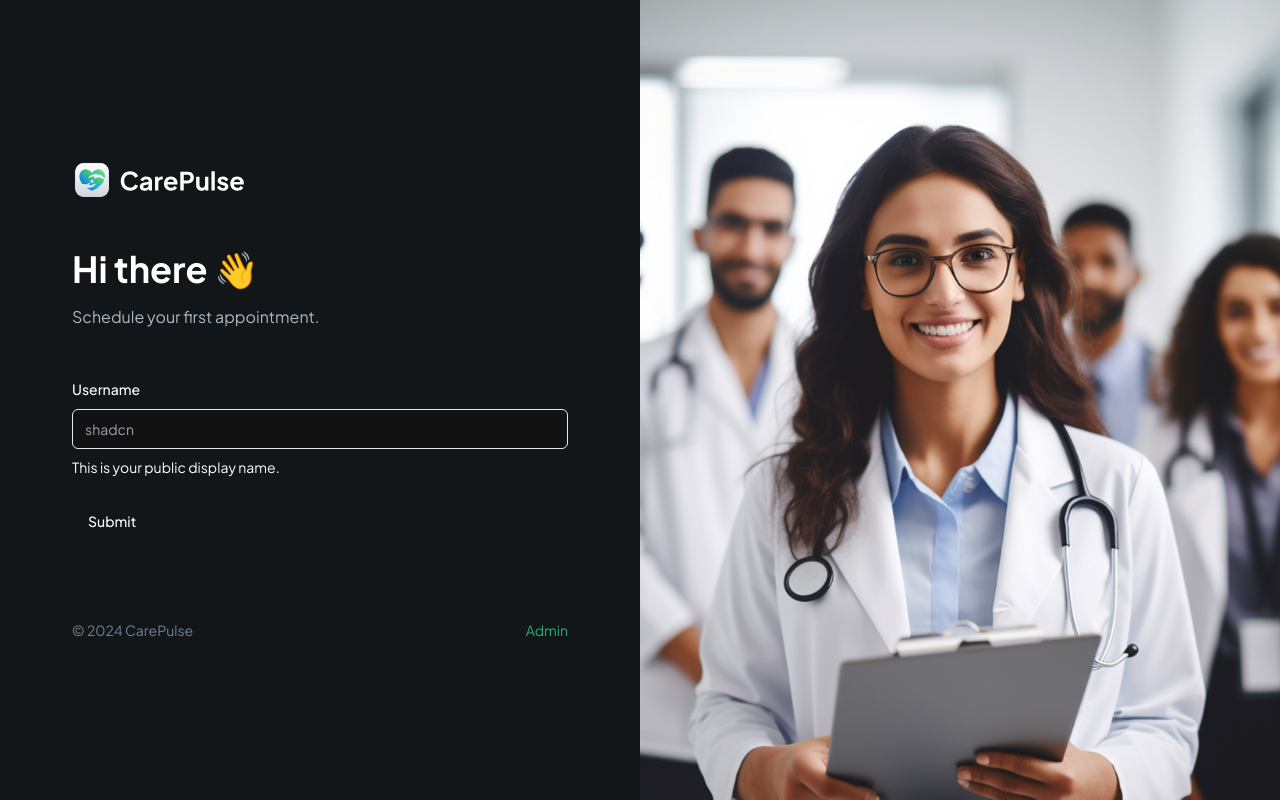
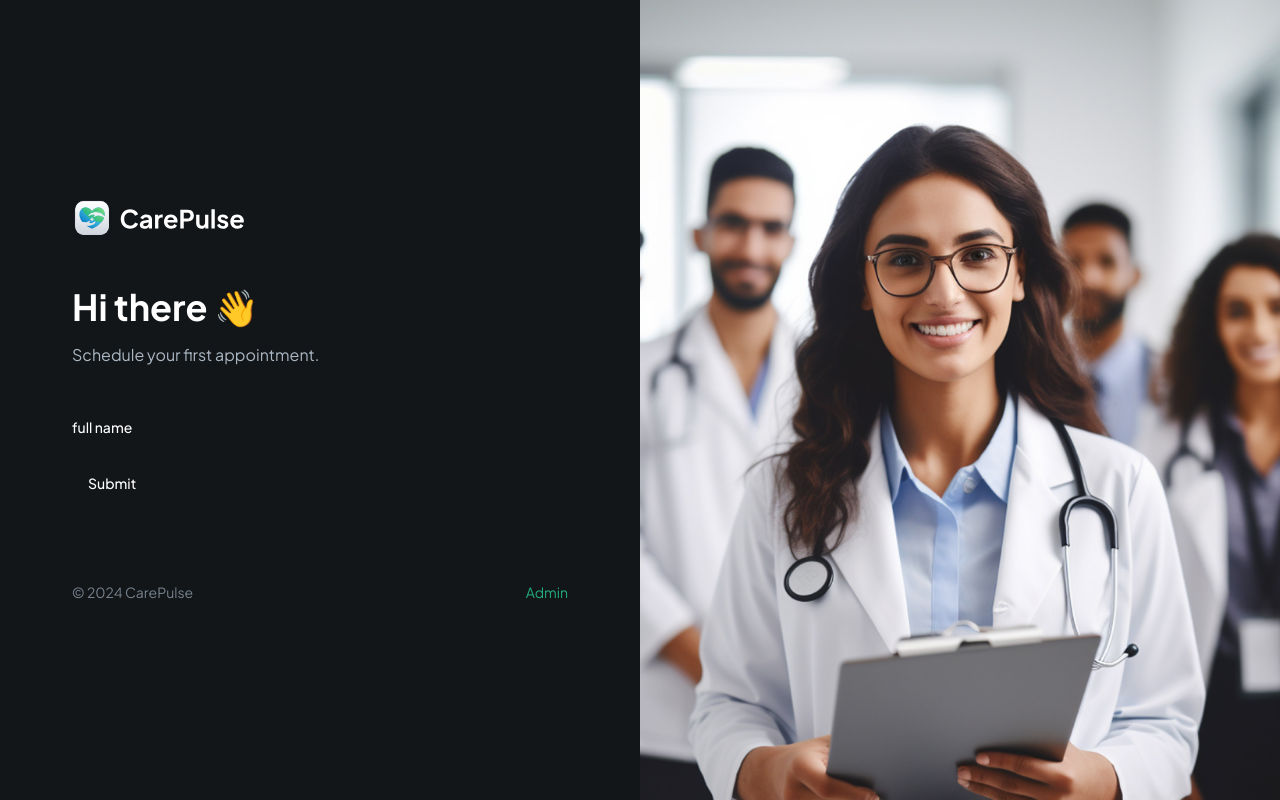
Before and after one commit to lalocesar2003/health_care_nextJS, a Next.js app: page / in a window 1280 px wide. Built offline with nearby package versions, Linux system fonts and the light colour scheme.

Commit message:
minuto 40

```diff
--- a/components/CustomFormField.tsx
+++ b/components/CustomFormField.tsx
@@ -17,22 +17,29 @@
 
 interface CustomProps {
   control: Control<any>;
-  fieldType:FormFieldType
+  fieldType: FormFieldType;
+  name: string;
+  label?: string;
+  placeholder?: string;
+  iconSrc?: string;
+  iconAlt?: string;
+  disabled?: boolean;
+  dateFormat?: string;
+  showTimeSelect?: boolean;
+  children?: React.ReactNode;
+  renderSkeleton?: (field: any) => React.ReactNode;
 }
 
-const CustomFormField = ({ control,fieldType }: CustomProps) => {
+const CustomFormField = ({ control, fieldType, name, label }: CustomProps) => {
   return (
     <FormField
       control={control}
-      name="username"
+      name={name}
       render={({ field }) => (
-        <FormItem>
-          <FormLabel>Username</FormLabel>
-          <FormControl>
-            <Input placeholder="shadcn" {...field} />
-          </FormControl>
-          <FormDescription>This is your public display name.</FormDescription>
-          <FormMessage />
+        <FormItem className="flex-1">
+          {fieldType !== FormFieldType.CHECKBOX && label && (
+            <FormLabel>{label}</FormLabel>
+          )}
         </FormItem>
       )}
     />
--- a/components/forms/PatientForm.tsx
+++ b/components/forms/PatientForm.tsx
@@ -7,9 +7,14 @@
 import { Form } from "@/components/ui/form";
 import CustomFormField from "../CustomFormField";
 
-
-export enum FormFieldType{
-  INPUT='input'
+export enum FormFieldType {
+  INPUT = "input",
+  TEXTAREA = "textarea",
+  PHONE_INPUT = "phoneInput",
+  CHECKBOX = "checkbox",
+  DATE_PICKER = "datePicker",
+  SELECT = "select",
+  SKELETON = "skeleton",
 }
 
 const formSchema = z.object({
@@ -39,8 +44,14 @@
         </section>
 
         <CustomFormField
-        fieldType={FormFieldType.INPUT}
-        control={form.control} />
+          fieldType={FormFieldType.INPUT}
+          control={form.control}
+          name="name"
+          label="full name"
+          placeholder="John doe"
+          iconSrc="/assets/icons/user.svg"
+          iconAlt="user"
+        />
 
         <Button type="submit">Submit</Button>
       </form>
```
